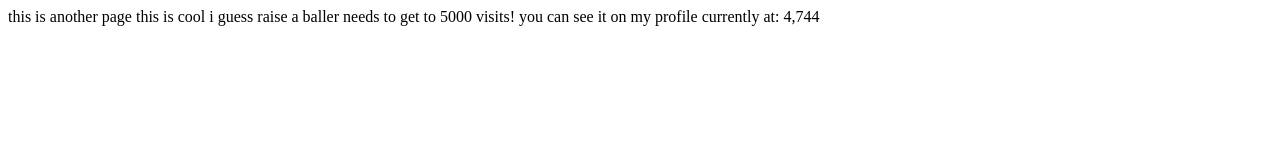
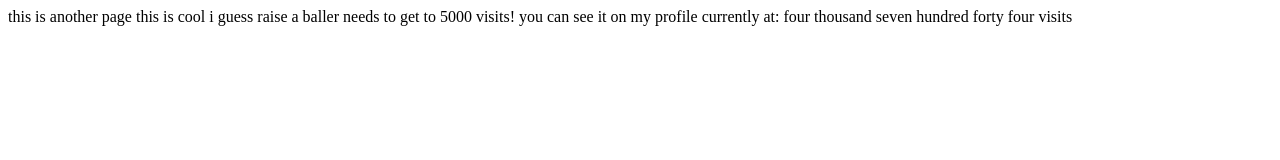
Before and after one commit to TrainerJaden2/UltimateBuildHTTPTesting.github.io, a plain HTML site: page myPage.html in a window 1280 px wide. Drawn offline with Linux system fonts and the light colour scheme.

Commit message:
Add files via upload

```diff
--- a/myPage.html
+++ b/myPage.html
@@ -6,6 +6,6 @@ this is cool i guess
 
 raise a baller needs to get to 5000 visits!
 you can see it on my profile
-currently at: 4,744
+currently at: four thousand seven hundred forty four visits
 </body>
 </html>
```
